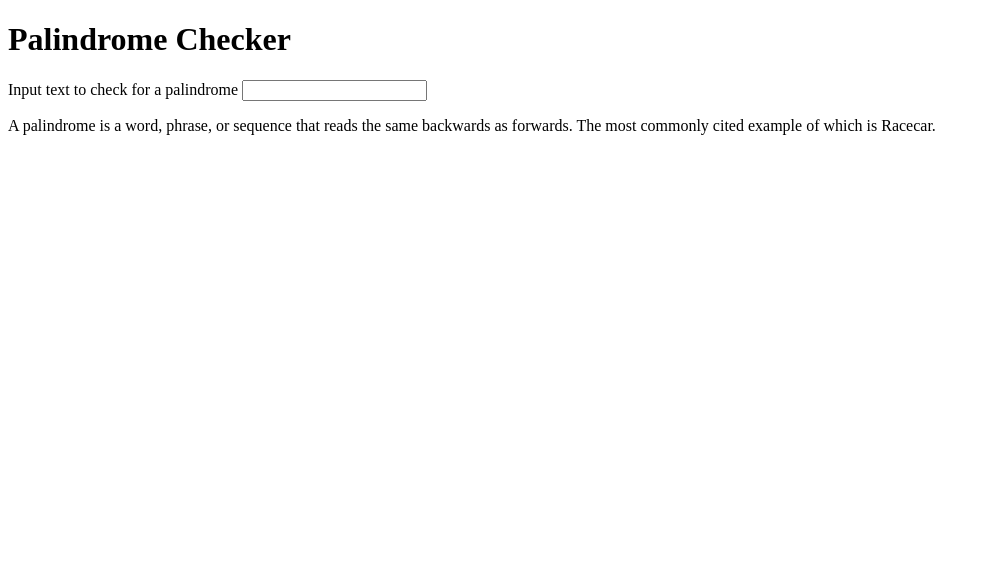
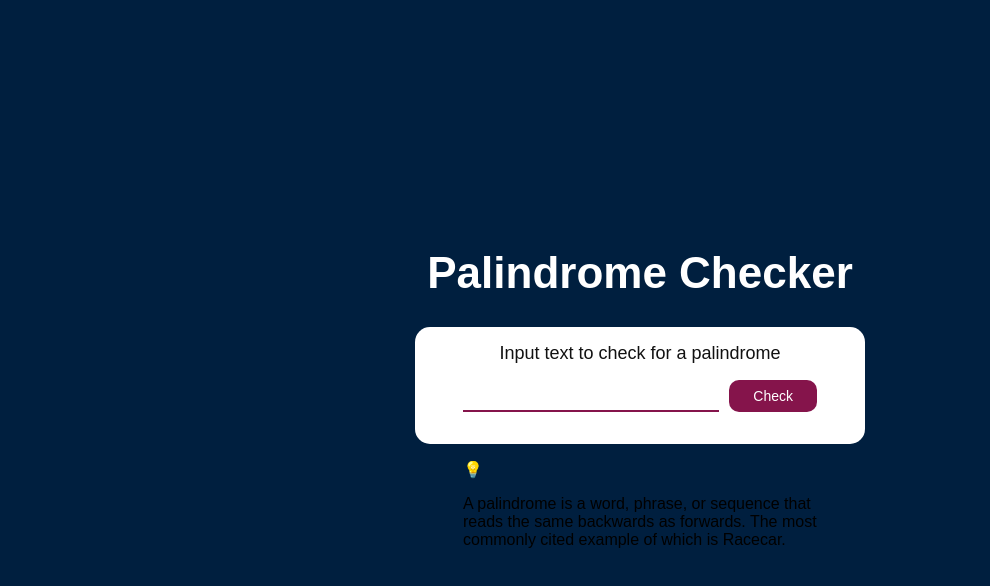
Before and after one commit to Lucas-Grillos/FCC-Palindrome-Checker, a plain HTML site: page index.html in a window 1280 px wide. Shown: the whole page, without its empty margins (0-990 px from the left). Drawn offline with Linux system fonts and the light colour scheme; a web font is replaced by a local one.

Commit message:
add styles for body, main, header, and input area

```diff
--- a/index.html
+++ b/index.html
@@ -4,21 +4,28 @@
     <meta charset="UTF-8">
     <meta name="viewport" content="width=device-width, initial-scale=1.0">
     <title>Palindrome Checker</title>
+    <link rel="stylesheet" href="./styles.css">
+    <link rel="preconnect" href="https://fonts.googleapis.com">
+    <link rel="preconnect" href="https://fonts.gstatic.com" crossorigin>
+    <link href="https://fonts.googleapis.com/css2?family=Reddit+Sans:ital,wght@0,200..900;1,200..900&display=swap" rel="stylesheet">
 </head>
 <body>
     <main id="main-center">
         <h1 id="heading">
             Palindrome Checker
         </h1>
-        <div id="checker-box">
-            <label for="p-checker">Input text to check for a palindrome</label>
-            <input type="text" name="p-checker" id="p-checker"></input>
-            <p class="output"></p>
+        <div id="palindrome-box">
+            <label for="text-input">Input text to check for a palindrome</label>
+            <div id="palindrome-flex">
+                <input type="text" name="text-input" id="text-input"></input>
+                <button id="check-btn">Check</button>
+            </div>
+            <div id="result"></div>
         </div>
 
-        <div id="p=explain">
+        <div id="explain-box">
             <span>
-
+                &#128161
             </span>
             <p>
                 A palindrome is a word, phrase, or sequence that reads the
--- a/styles.css
+++ b/styles.css
@@ -0,0 +1,86 @@
+:root {
+    --background-color: #001f3f;
+    --explainer-bg: #3D9970;
+    --button-bg: #85144b;
+    --black-text: #111111;
+    --white-text: #FFFFFF;
+}
+
+* {
+    box-sizing: border-box;
+}
+
+body {
+    margin: 0;
+    padding: 0;
+    height: 100vh;
+    width: 100vw;
+    background-color: var(--background-color);
+    font-family: "Reddit Sans", sans-serif;
+    display: flex;
+    justify-content: center;
+    align-items: center;
+}
+
+#main-center {
+    max-width: 450px;
+}
+
+h1, #p-explain {
+    color: var(--white-text);
+}
+
+h1 {
+    text-align: center;
+    font-size: 44px;
+    font-weight: 900;
+}
+
+#palindrome-box, #explain-box {
+    padding: 1rem 3rem;
+    border-radius: 15px;
+}
+
+#palindrome-box {
+    background-color: var(--white-text);
+    color: var(--black-text);
+}
+
+label {
+    display: block;
+    font-size: 18px;
+    text-align: center;
+}
+
+#palindrome-flex {
+    display: flex;
+    margin: 1rem auto;
+    gap: 10px;
+    text-align: center;
+}
+
+#text-input {
+    all: unset;
+    flex-grow: 1;
+    padding: .25em;
+    border-bottom: 2px solid var(--button-bg);
+}
+
+#text-input:focus {
+    border-radius: 5px;
+    outline: 2px solid var(--black-text);
+}
+
+#check-btn {
+    all: unset;
+    font-size: 14px;
+    color: var(--white-text);
+    background-color: var(--button-bg);
+    padding: .5rem 1.5rem;
+    border-radius: 10px;
+}
+
+#check-btn:hover {
+    opacity: 0.9;
+    cursor: pointer;
+}
```
